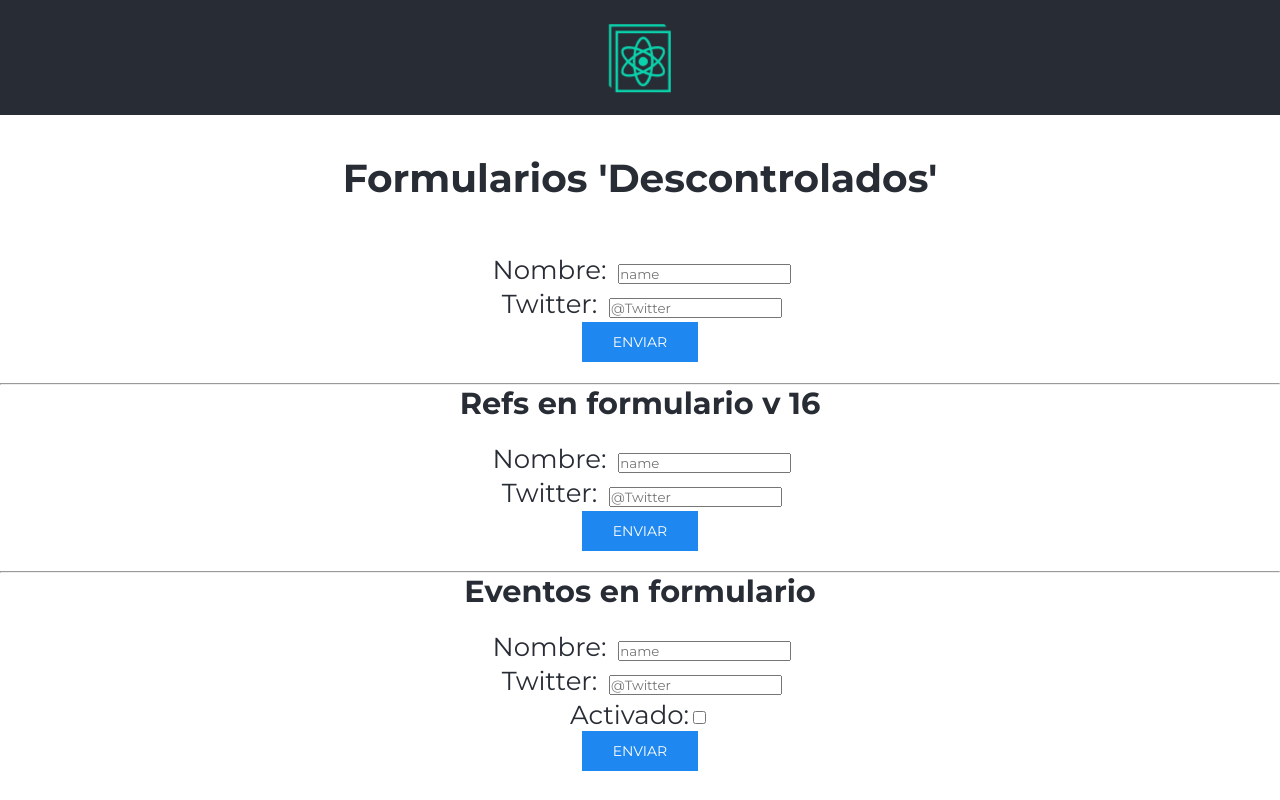
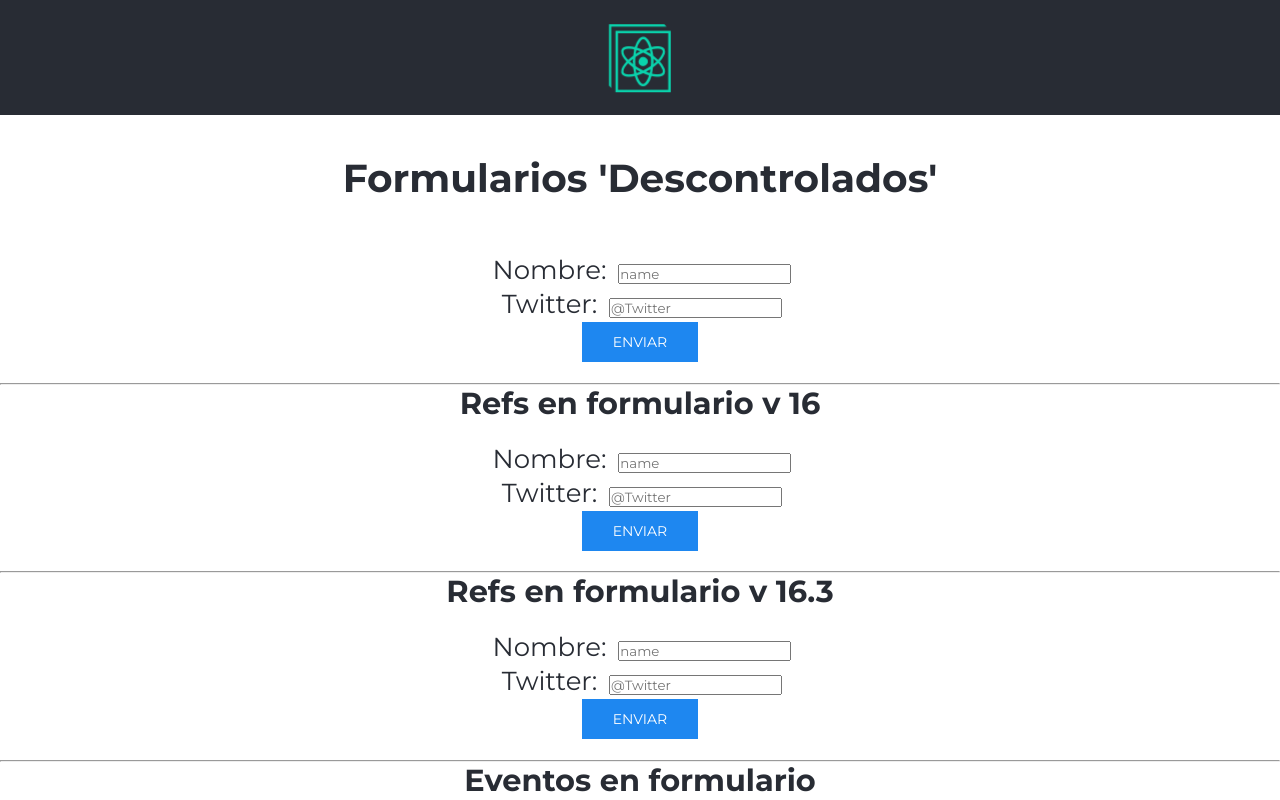
Before and after one commit to icao/curso-react, a React (Create React App) app in the folder 20-formularios-descontrolados/: page / in a window 1280 px wide. Shown: the top 800 px of the page. Built offline with nearby package versions, Linux system fonts and the light colour scheme.

Commit message:
agregando componente refs 163

```diff
--- a/20-formularios-descontrolados/src/App.js
+++ b/20-formularios-descontrolados/src/App.js
@@ -1,8 +1,9 @@
 import React from "react";
 import logo from "./logo.svg";
 import "./App.css";
-import FormsReact from './components/FormsReact';
-import FormReactRefs160 from './components/FormReactRefs160';
+import FormsReact from "./components/FormsReact";
+import FormReactRefs160 from "./components/FormReactRefs160";
+import FormReactRefs163 from "./components/FormReactRefs163";
 import FormEvents from "./components/FormEvents";
 
 function App() {
@@ -17,6 +18,8 @@ function App() {
         <hr />
         <FormReactRefs160 />
         <hr />
+        <FormReactRefs163 />
+        <hr />
         <FormEvents />
       </section>
     </div>
--- a/20-formularios-descontrolados/src/components/FormReactRefs163.js
+++ b/20-formularios-descontrolados/src/components/FormReactRefs163.js
@@ -1,6 +1,6 @@
 import React, { Component, Fragment } from "react";
 
-class FormEvents extends Component {
+class FormReactRefs163 extends Component {
   constructor(props) {
     super(props);
     //Almanceanos la entrada en this.entradaNombre, inicializamos en el constructor
@@ -26,7 +26,7 @@ class FormEvents extends Component {
   render() {
     return (
       <Fragment>
-        <h3>Eventos en formulario</h3>
+        <h3>Refs en formulario v 16.3 </h3>
         <section className="App-container-component">
           <form onSubmit={this.handleOnSubmit}>
             <p>
@@ -49,7 +49,7 @@ class FormEvents extends Component {
                 ref={this.entradaSocialRef} // Refs apartir de React 16.3
               />
             </p>
-            <p>
+            {/* <p>
               <label htmlFor="id__active">
                 Activado:
                 <input
@@ -58,7 +58,7 @@ class FormEvents extends Component {
                   type="checkbox"
                 />
               </label>
-            </p>
+            </p> */}
             <button className="button button-primary">Enviar</button>
           </form>
         </section>
@@ -67,7 +67,7 @@ class FormEvents extends Component {
   }
 }
 
-export default FormEvents;
+export default FormReactRefs163;
 
 /**
  * Referencias y el DOM >=16.3
@@ -90,7 +90,7 @@ export default FormEvents;
  *class MyComponent extends React.Component {
  * constructor(props) { <- ES IMPORTANTE INICIALIZAR LA PROPIEDAD DENTRO DEL CONSTRUCTOR.
  *   super(props); <- LLAMANOS A SUPER PARA PODER AGREGAR UNA PROPIEDAD NUEVA AL CONSTRUCTOR
- *   this.myRef = React.createRef();    <- AQUÍ INICIALIZAMOS LA PROPIEDAD CON EL MÉTODO QUE NSO DA REACT
+ *   this.myRef = React.createRef();    <- AQUÍ INICIALIZAMOS LA PROPIEDAD CON EL MÉTODO QUE NOS DA REACT
  * }
  * render() {
  *   return <div ref={this.myRef} />;  <- LO USAMOS PASANDO LA REFERENCIA USANDO EL PARAMETRO CREADO
```
